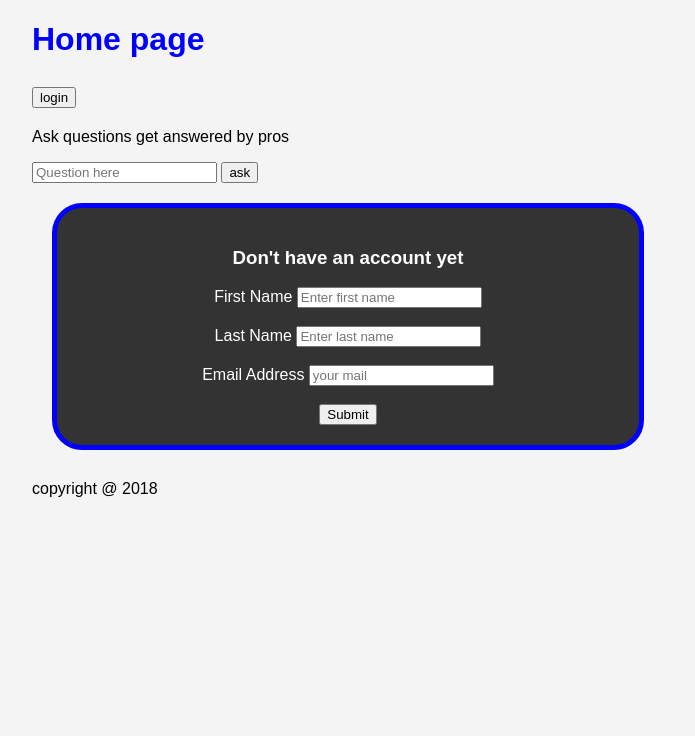
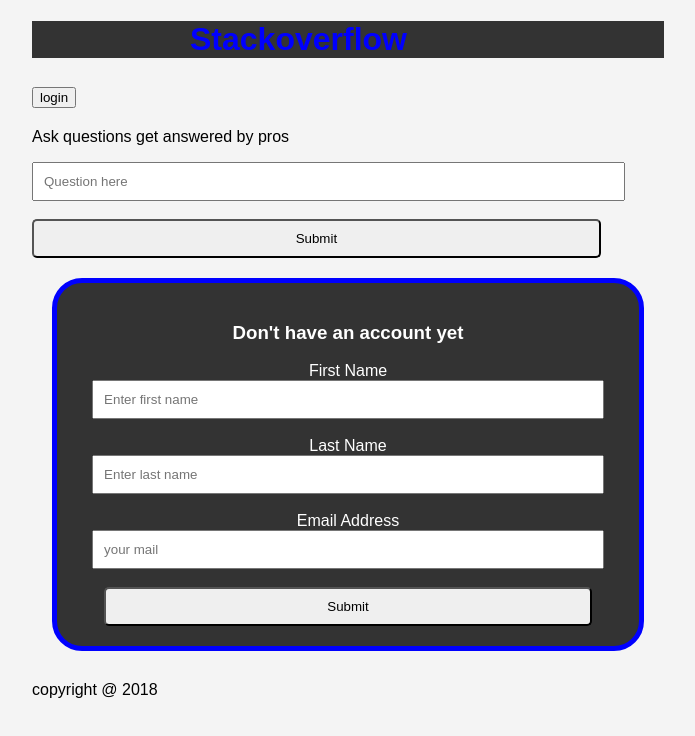
Before and after one commit to nduatibilly/stackoverflow-lite, a plain HTML site: page index.html in a window 1280 px wide. Shown: the whole page, without its empty margins (292-987 px from the left). Drawn offline with Linux system fonts and the light colour scheme.

Commit message:
[Feature #162560978] modified the sign up page layout

```diff
--- a/css/style.css
+++ b/css/style.css
@@ -25,7 +25,32 @@ body {
 	border-radius: 30px;
 	text-align: center;
 
+
+}
+
+.box-1 label{
+	display:block;
+}
+.box-1 input{
+	padding: 10px;
+	width: 80%;
 }
 footer {
 	margin-top: 30px;
 }
+.container input {
+	padding:10px;
+	width:90%;
+}
+.button:hover{
+	background-color: blue;
+
+}
+.button {
+	border-radius: 5px;
+}
+
+#main-header{
+	background-color: #333;
+	width: 100%;
+}
--- a/index.html
+++ b/index.html
@@ -6,14 +6,22 @@
 </head>
 <body>
 	<div class="container">
+		<header id = "main-header">
+			<div class = "container">
+		<h1>Stackoverflow</h1>
+		</div>
 
-		<h1>Home page</h1>
+
+		</header>
+
 		<h2><button>login</button></h2>
 		<p>Ask questions get answered by pros</p>
 		<form>
 
-			<input type="text" name="" placeholder="Question here">
-			<button>ask</button>
+			<input class = "type="text" name="" placeholder="Question here">
+			<br>
+			<br>
+			<input class= "button" type="submit">
 		</form>
 
 		<div class="box-1">
@@ -34,7 +42,7 @@
 					<input type="Email" name="Last" placeholder="your mail">
 				</div>
 				<br>
-				<input type="submit" name="submit">
+				<input class="button" type="submit" name="submit">
 
 			</form>
 		</div>
```
